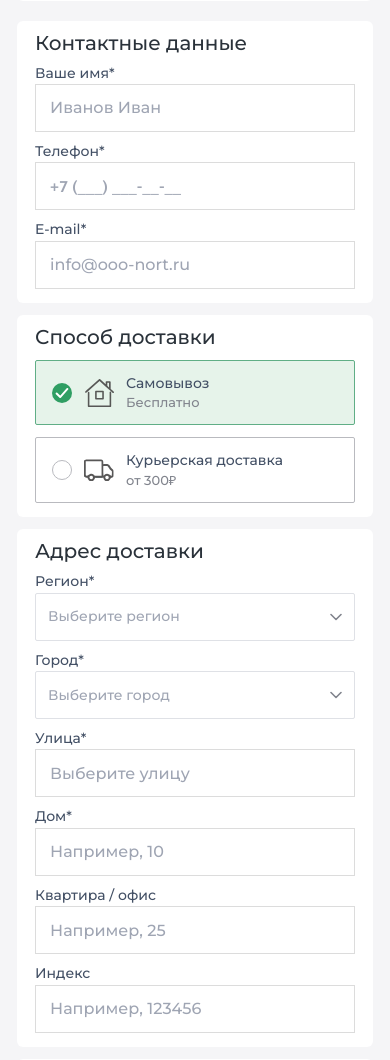
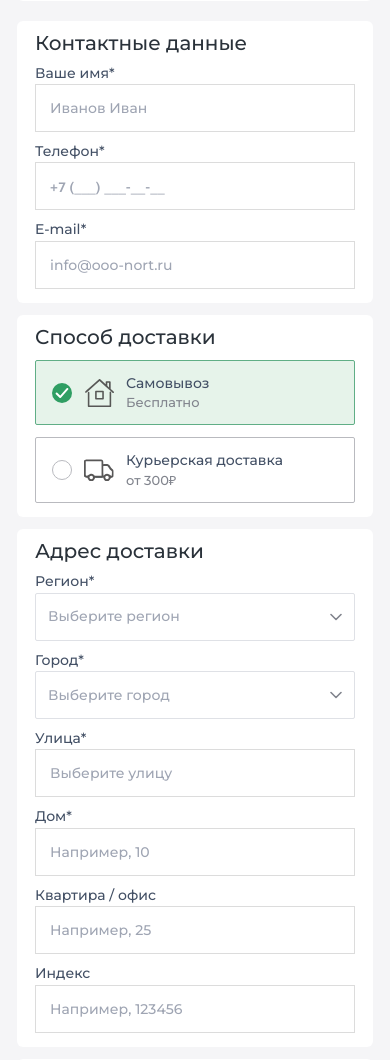
Before and after one commit to Zafarovpolat/weiss-color, a PHP site: the page made by 02_верстка/pages/checkout.html in a window 390 px wide. Shown: the part 865-1925 px from the top of the page. Run offline with PHP 8.4, Linux system fonts and the light colour scheme.

Commit message:
Поля форм: кегль по макетным clamp'ам, iOS-порог только для тач-устройств

```diff
--- a/02_верстка/css/cart.css
+++ b/02_верстка/css/cart.css
@@ -851,6 +851,9 @@
   .cart-item__del { justify-self: start; }
 
   .promo__row { flex-direction: column; }
+  /* в колонке flex: 1 задаёт flex-basis 0 и обнуляет height — поле
+     схлопывается до строки текста, поэтому высоту держим явно */
+  .promo__input { flex: none; }
   .promo__btn { width: 100%; }
 
   /* подсказка остаётся сбоку от «?», как на десктопе, но уже: иначе она
--- a/02_верстка/css/components.css
+++ b/02_верстка/css/components.css
@@ -214,7 +214,8 @@
   width: 100%;
   padding: 12px 14px;
   font-family: inherit;
-  font-size: 16px; /* 16px — iOS не зумит поле */
+  /* кегль задают страницы (.field__input): этот селектор на элемент
+     перебивал бы их clamp'ы и держал 16px на всех ширинах */
   color: var(--color-ink);
   background: var(--color-white);
   border: 1px solid var(--color-line);
--- a/02_верстка/css/responsive.css
+++ b/02_верстка/css/responsive.css
@@ -702,14 +702,17 @@ dialog.mcard:not([open]) { display: none; }
 /* кнопки-ссылки в карточках партнёров */
 .buy-card__link { min-height: 44px; }
 
-/* поля ввода: не ниже 44px и 16px — iOS не зумит страницу */
-.promo__input,
-.field__input,
-.callback-field input,
-.contacts-form .field__input,
-.search-form input {
-  min-height: 44px;
-  font-size: max(16px, 1em);
+/* iOS Safari зумит страницу при фокусе поля с кеглем меньше 16px.
+   Порог нужен только тач-устройствам: при обычном сужении окна на десктопе
+   поля должны следовать макетным clamp'ам (19px на 2560 → 14px на узких). */
+@media (max-width: 1024px) and (pointer: coarse) {
+  .field input.field__input,
+  .field textarea.field__input,
+  .promo .promo__input,
+  .callback-form .callback-field input,
+  .mcard .callback-field input {
+    font-size: max(16px, 1em);
+  }
 }
 
 /* --- Заголовки преимуществ: не режем по max-width на узких экранах --- */
```
